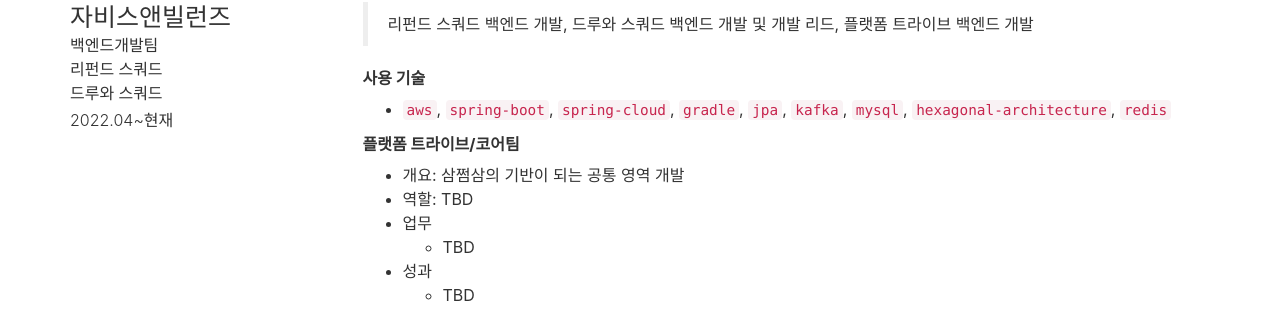
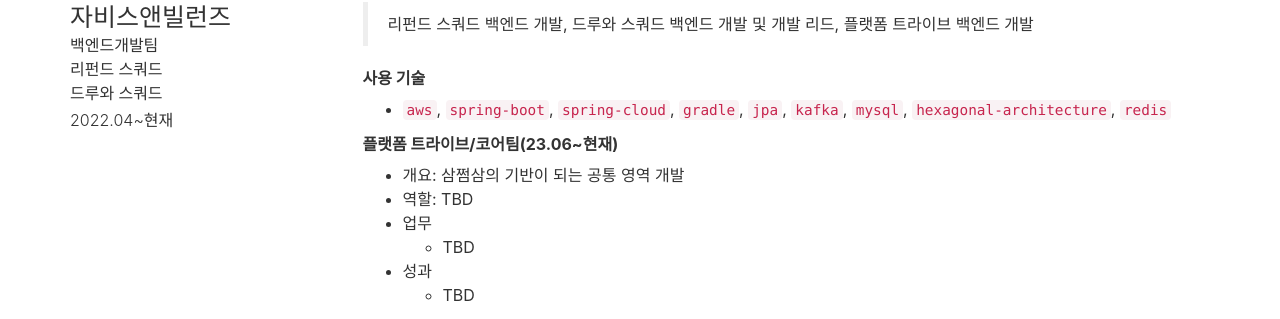
Before and after one commit to lcalmsky/resume, a Jekyll site: the page built from index.md, in a window 1280 px wide and 900 px high, scrolled down 1638 px. Shown: the part 126-445 px from the top of the window. Built offline with Jekyll 4.4.1, drawn with Linux system fonts in a browser that asks for light colours; nearby versions of some CDN libraries.

Commit message:
Update _config.yml

```diff
--- a/_config.yml
+++ b/_config.yml
@@ -132,7 +132,7 @@
           <strong>사용 기술</strong>
           * `aws`, `spring-boot`, `spring-cloud`, `gradle`, `jpa`, `kafka`, `mysql`, `hexagonal-architecture`, `redis`
 
-          <strong>플랫폼 트라이브/코어팀</strong>
+          <strong>플랫폼 트라이브/코어팀(23.06~현재)</strong>
           * 개요: 삼쩜삼의 기반이 되는 공통 영역 개발
           * 역할: TBD
           * 업무
```
